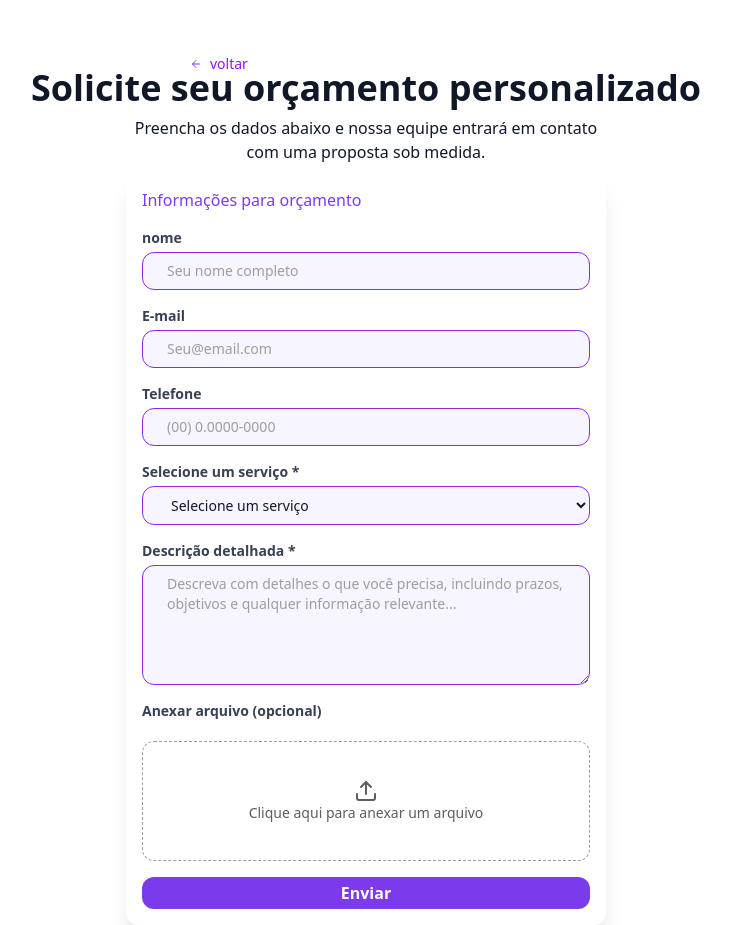
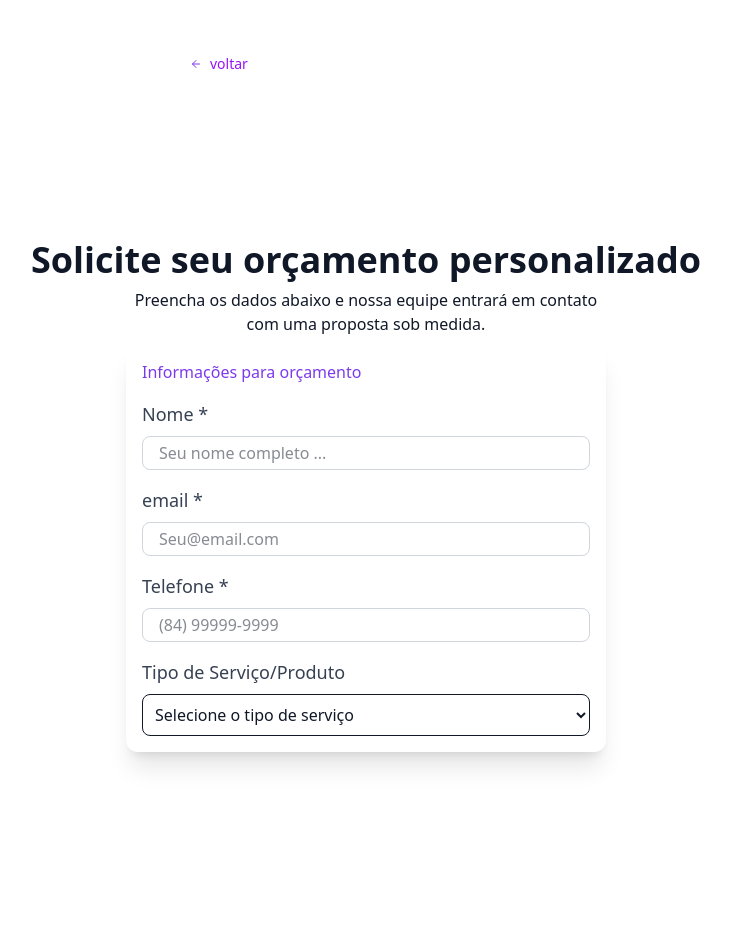
Before and after one commit to Freitas024/Budgy, a Next.js app: page /forms in a window 1280 px wide. Shown: the whole page, without its empty margins (274-1005 px from the left). After the commit the page ends 896 px from the top, so only its background shows below. Built offline with nearby package versions, Linux system fonts and the light colour scheme.

Commit message:
feat: criando componentes de input mais eficientes

```diff
--- a/src/app/(auth)/forms/page.tsx
+++ b/src/app/(auth)/forms/page.tsx
@@ -1,7 +1,7 @@
 "use client";
 
-import { Upload } from "lucide-react";
-import FormField from "@/components/formField/FormField";
+import Input from "@/components/formField/FormField";
+import InputSelect from "@/components/inputSelect/InputSelect";
 
 export default function Home() {
   return (
@@ -17,79 +17,31 @@ export default function Home() {
         <h3 className="text-[#7C3AED] font-medium">
           Informações para orçamento
         </h3>
-        <FormField
-          as="input"
+        <Input
+          textLabel="Nome *"
           type="text"
-          name="name"
-          id="name"
-          label="nome"
-          placeholder="Seu nome completo"
-          required
+          placeholder="Seu nome completo ..."
         />
-        <FormField
-          as="input"
+
+        <Input textLabel="email *" type="text" placeholder="Seu@email.com" />
+        <Input
+          textLabel="Telefone *"
           type="text"
-          name="email"
-          id="email"
-          label="E-mail"
-          placeholder="Seu@email.com"
-          required
+          placeholder="(84) 99999-9999"
         />
-        <FormField
-          as="input"
-          type="tel"
-          name="phone"
-          id="phone"
-          label="Telefone"
-          placeholder="(00) 0.0000-0000"
-          required
+
+        <InputSelect
+          textLabel="Tipo de Serviço/Produto"
+          textId="tipo-servico"
+          textName="tipo-servico"
+          optionTextValue=""
+          textOption="Selecione o tipo de serviço"
+          textOption1="Desenvolvimento web"
+          textOption2="Design Gráfico"
+          textOption3="Consultoria"
+          textOption4="Marketing Digital"
+          textOption5="Outros"
         />
-        <FormField
-          as="select"
-          name="select"
-          id="select"
-          label="Selecione um serviço *"
-          placeholder="Selecione um serviço *"
-          options={[
-            { value: "serviços", label: "Selecione um serviço" },
-            { value: "design", label: "Designer Gráfico" },
-            { value: "dev", label: "Desenvolvimento web" },
-            { value: "marketing", label: "Marketing Digital" },
-            { value: "ux", label: "UX Research" },
-            { value: "ui", label: "ui designer" },
-          ]}
-          required
-        />
-        <FormField
-          as="textarea"
-          name="descricao"
-          id="descricao"
-          label="Descrição detalhada *"
-          placeholder="Descreva com detalhes o que você precisa, incluindo prazos, objetivos e qualquer informação relevante... "
-          className="h-30"
-          required
-        />
-        <FormField
-          as="input"
-          type="File"
-          name="file"
-          id="arquivo"
-          label="Anexar arquivo (opcional)"
-          className="hidden"
-        />
-        <label
-          htmlFor="arquivo"
-          className="h-30 border border-dashed rounded-xl flex flex-col justify-center items-center border-[#9D9D9D] hover:border-[#7C3AED] hover:text-[#7c3aed] cursor-pointer text-[#5d5d5d] text-sm"
-        >
-          <Upload />
-          Clique aqui para anexar um arquivo
-        </label>
-        <button
-          className="bg-[#7C3AED] text-[#FFFFFF] text-md px-6 py-1 font-semibold rounded-xl flex justify-center items-center hover:shadow-lg cursor-pointer"
-          type="submit"
-        >
-          Enviar
-        </button>
       </form>
     </main>
   );
--- a/src/components/formField/FormField.tsx
+++ b/src/components/formField/FormField.tsx
@@ -1,69 +1,8 @@
-import React from "react";
-
-interface Option {
-  value: string;
-  label: string;
+export default function FormField({textLabel, type, placeholder}:{textLabel: string, type: string, placeholder: string}){
+  return(
+    <main>
+      <label className="block text-lg font-medium text-gray-700 mb-2">{textLabel}</label>
+      <input className="w-full px-4 py-1 border border-gray-300 rounded-lg focus:outline-none focus:ring-2 focus:ring-purple-500 focus:border-transparent" type={type} placeholder={placeholder}/>
+    </main>
+  )
 }
-
-type InputProps = React.InputHTMLAttributes<HTMLInputElement> & {
-  as?: "input";
-};
-
-type TextareaProps = React.TextareaHTMLAttributes<HTMLTextAreaElement> & {
-  as: "textarea";
-};
-
-type SelectProps = React.SelectHTMLAttributes<HTMLSelectElement> & {
-  as: "select";
-  options: Option[];
-  placeholder?: string;
-};
-
-type FormFieldProps = (InputProps | TextareaProps | SelectProps) & {
-  label?: string;
-};
-
-const baseStyle =
-  "bg-[#F7F5FF] px-6 py-2 rounded-xl border border-[#8A2BE2] placeholder:text-[#9E9E9E] text-sm focus:outline-none focus:ring-2 focus:ring-[#8A2BE2]";
-
-const FormField: React.FC<FormFieldProps> = ({
-  label,
-  as = "input",
-  ...props
-}) => {
-  return (
-    <div className="flex flex-col w-full">
-      {label && (
-        <label
-          htmlFor={(props as any).id}
-          className="text-sm font-semibold text-gray-700 mb-1"
-        >
-          {label}
-        </label>
-      )}
-
-      {as === "textarea" && (
-        <textarea {...(props as TextareaProps)} className={`${baseStyle} ${props.className || ""}`} />
-      )}
-
-      {as === "select" && (
-        <select {...(props as SelectProps)} className={`${baseStyle} ${props.className || ""}`}>
-          <option value="" disabled>
-            {(props as SelectProps).placeholder || "Selecione..."}
-          </option>
-          {(props as SelectProps).options.map((opt) => (
-            <option key={opt.value} value={opt.value}>
-              {opt.label}
-            </option>
-          ))}
-        </select>
-      )}
-
-      {as === "input" && (
-        <input {...(props as InputProps)} className={`${baseStyle} ${props.className || ""}`} />
-      )}
-    </div>
-  );
-};
-
-export default FormField;
--- /dev/null
+++ b/src/components/inputSelect/InputSelect.tsx
@@ -0,0 +1,40 @@
+export default function InputSelect({
+  textLabel,
+  textId,
+  textName,
+  optionTextValue,
+  textOption,
+  textOption1,
+  textOption2,
+  textOption3,
+  textOption4,
+  textOption5,
+}: {
+  textLabel: string;
+  textId: string;
+  textName: string;
+  optionTextValue: string;
+  textOption: string;
+  textOption1: string;
+  textOption2: string;
+  textOption3: string;
+  textOption4: string;
+  textOption5: string;
+
+}) {
+  return (
+    <main >
+      <label className="block text-lg font-medium text-gray-700 mb-2">{textLabel}</label>
+      <select className="w-full p-2 border rounded-lg" id={textId} name={textName} required>
+        <option value={optionTextValue} disabled selected>
+          {textOption}
+        </option>
+        <option value={optionTextValue}>{textOption1}</option>
+        <option value={optionTextValue}>{textOption2}</option>
+        <option value={optionTextValue}>{textOption3}</option>
+        <option value={optionTextValue}>{textOption4}</option>
+        <option value={optionTextValue}>{textOption5}</option>
+      </select>
+    </main>
+  );
+}
```
